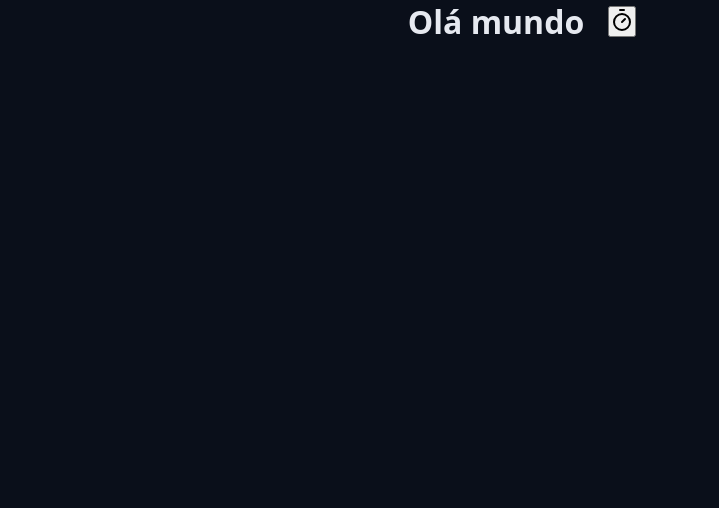
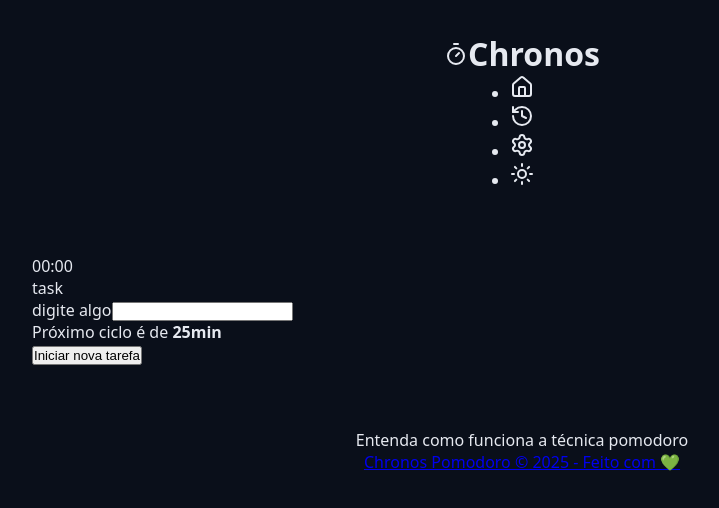
Before and after one commit to MunrraMT/curso-reactjs-19-and-nextjs-15, a React (Vite) app in the folder section-2/chronos-pomodoro/: page / in a window 1280 px wide. Shown: the top 508 px of the page, without its empty margins (118-837 px from the left). Built offline with nearby package versions, Linux system fonts and the light colour scheme.

Commit message:
19. Criando a estrutura HTML e CSS do nosso app para cada seção do site

```diff
--- a/section-2/chronos-pomodoro/src/App.tsx
+++ b/section-2/chronos-pomodoro/src/App.tsx
@@ -1,16 +1,59 @@
-import { Heading } from './components/Heading';
+import {
+  HistoryIcon,
+  HouseIcon,
+  SettingsIcon,
+  SunIcon,
+  TimerIcon,
+} from 'lucide-react';
 
 import './styles/theme.css';
 import './styles/global.css';
-import { TimerIcon } from 'lucide-react';
 
 export function App() {
   return (
-    <Heading>
-      Olá mundo
-      <button>
-        <TimerIcon />
-      </button>
-    </Heading>
+    <>
+      <header className="container">
+        <h1>
+          <TimerIcon />
+          <span>Chronos</span>
+        </h1>
+        <nav>
+          <ul>
+            <li>
+              <HouseIcon />
+            </li>
+            <li>
+              <HistoryIcon />
+            </li>
+            <li>
+              <SettingsIcon />
+            </li>
+            <li>
+              <SunIcon />
+            </li>
+          </ul>
+        </nav>
+      </header>
+      <main className="container">
+        <section className="content">
+          <p>00:00</p>
+        </section>
+        <section className="content">
+          <form>
+            <p>task</p>
+            <label htmlFor="new_task">digite algo</label>
+            <input type="text" name="new_task" id="new_task" />
+            <p>
+              Próximo ciclo é de <strong>25min</strong>
+            </p>
+            <button type="submit">Iniciar nova tarefa</button>
+          </form>
+        </section>
+      </main>
+      <footer className="container">
+        <p>Entenda como funciona a técnica pomodoro</p>
+        <a href="/">Chronos Pomodoro © 2025 - Feito com 💚</a>
+      </footer>
+    </>
   );
 }
--- a/section-2/chronos-pomodoro/src/styles/global.css
+++ b/section-2/chronos-pomodoro/src/styles/global.css
@@ -15,3 +15,18 @@ body {
   background: var(--gray-900);
   color: var(--text-default);
 }
+
+.container {
+  width: 100%;
+  padding: 3.2rem;
+  box-sizing: border-box;
+  display: flex;
+  flex-direction: column;
+  align-items: center;
+  justify-content: center;
+}
+
+.content {
+  width: 100%;
+  max-width: 98rem;
+}
```
